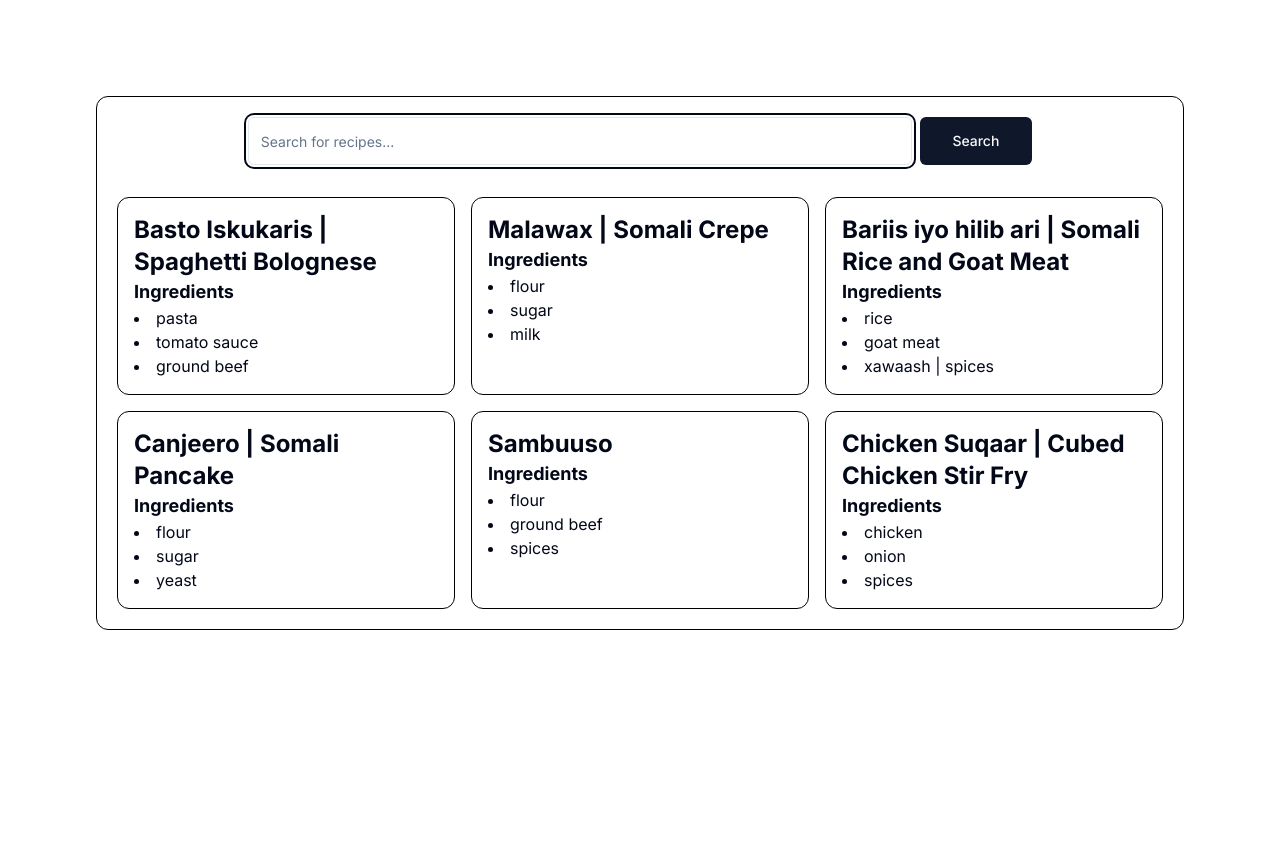
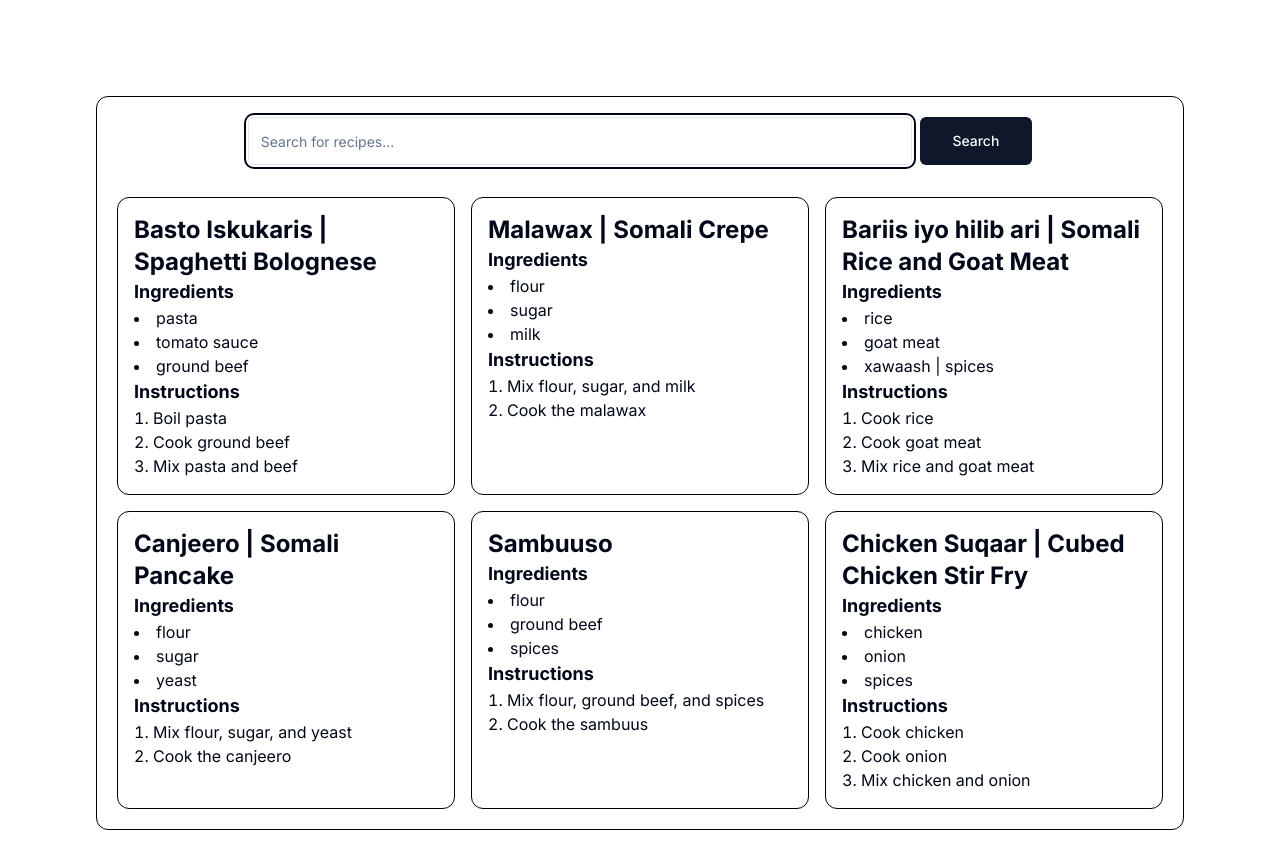
Before and after one commit to abdihashii/Walleye-Capital-Coding-Challenge, a Next.js app in the folder recipe-app/: page / in a window 1280 px wide. Shown: the top 868 px of the page. Before the commit the page ends 800 px from the top, so only its background shows below. Built offline with nearby package versions, Linux system fonts and the light colour scheme.

Commit message:
Now we're displaying the instructions of each recipe

```diff
--- a/recipe-app/src/components/Recipe/RecipeCard.tsx
+++ b/recipe-app/src/components/Recipe/RecipeCard.tsx
@@ -12,6 +12,13 @@ const RecipeCard = ({ recipe }: { recipe: TRecipe }) => {
 					<li key={index}>{ingredient}</li>
 				))}
 			</ul>
+
+			<h3 className="text-lg font-bold">Instructions</h3>
+			<ol className="list-inside list-decimal">
+				{recipe.instructions.map((instruction, index) => (
+					<li key={index}>{instruction}</li>
+				))}
+			</ol>
 		</div>
 	);
 };
```
